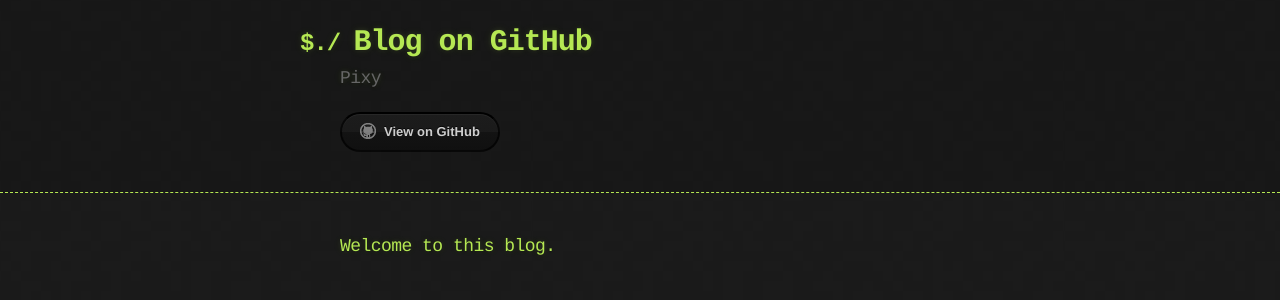
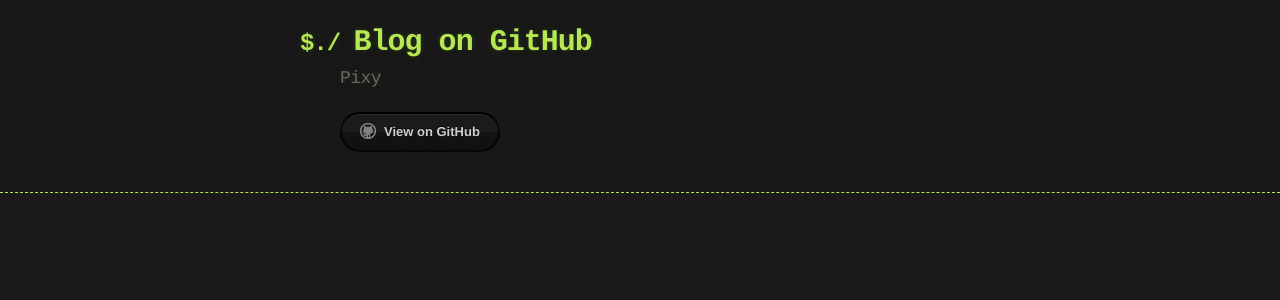
Before and after one commit to pixystone/pixystone.github.com, a Jekyll site: the page built from index.html, in a window 1280 px wide. Shown: the top 300 px of the page. Built offline with Jekyll 4.4.1, drawn with Linux system fonts in a browser that asks for light colours; Markdown is read by kramdown in place of the engine named in the settings.

Commit message:
I don't neet a welcome messaage. Post one blog instead.

```diff
--- a/_layouts/master.html
+++ b/_layouts/master.html
@@ -3,18 +3,15 @@
 
 <html>
   <head>
-    <meta charset='utf-8'>
-    <meta http-equiv="X-UA-Compatible" content="chrome=1">
-
-    <link rel="stylesheet" type="text/css" href="css/stylesheet.css" media="screen" />
-    <link rel="stylesheet" type="text/css" href="css/pygment_trac.css" media="screen" />
+    <meta http-equiv="Content-type" content="text/html; charset=utf-8">
+    <link rel="stylesheet" type="text/css" href="css/stylesheet.css" media="screen" charset="utf-8"/>
+    <link rel="stylesheet" type="text/css" href="css/pygment_trac.css" media="screen" charset="utf-8"/>
     <!-- <link rel="stylesheet" type="text/css" href="css/print.css" media="print" /> -->
 
     <title>Posts by Pixy</title>
   </head>
 
   <body>
-
     <header>
       <div class="container">
         <h1>Blog on GitHub</h1>
@@ -26,10 +23,17 @@
       </div>
     </header>
 
-    <div class="container">
+<!--     <div class="container">
       <section id="main_content">
         <h3>Welcome to this blog.</h3>
       </section>
+    </div> -->
+
+    <div class="container">
+      <section id="main_content">
+        {{ content }}
+      </section>
+      <!-- <div class='clearfix'></div> -->
     </div>
 
   </body>
```
